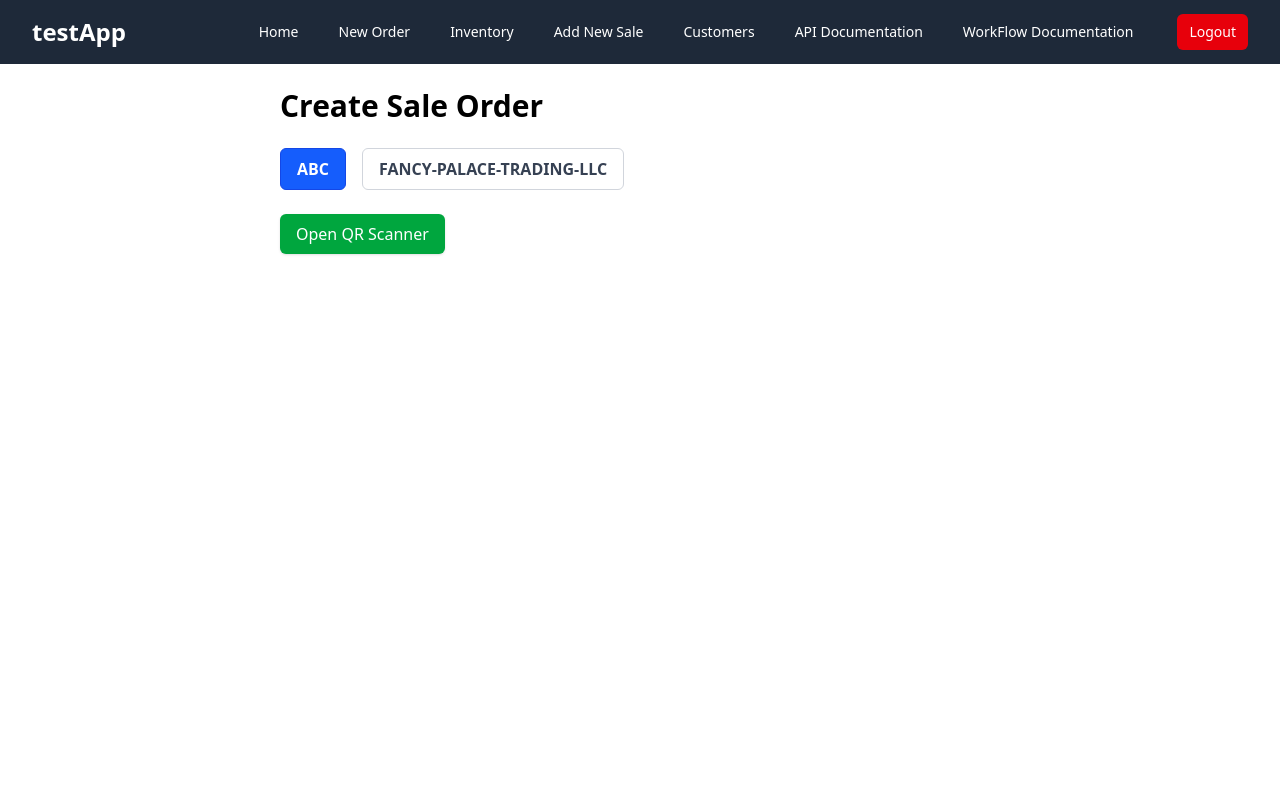
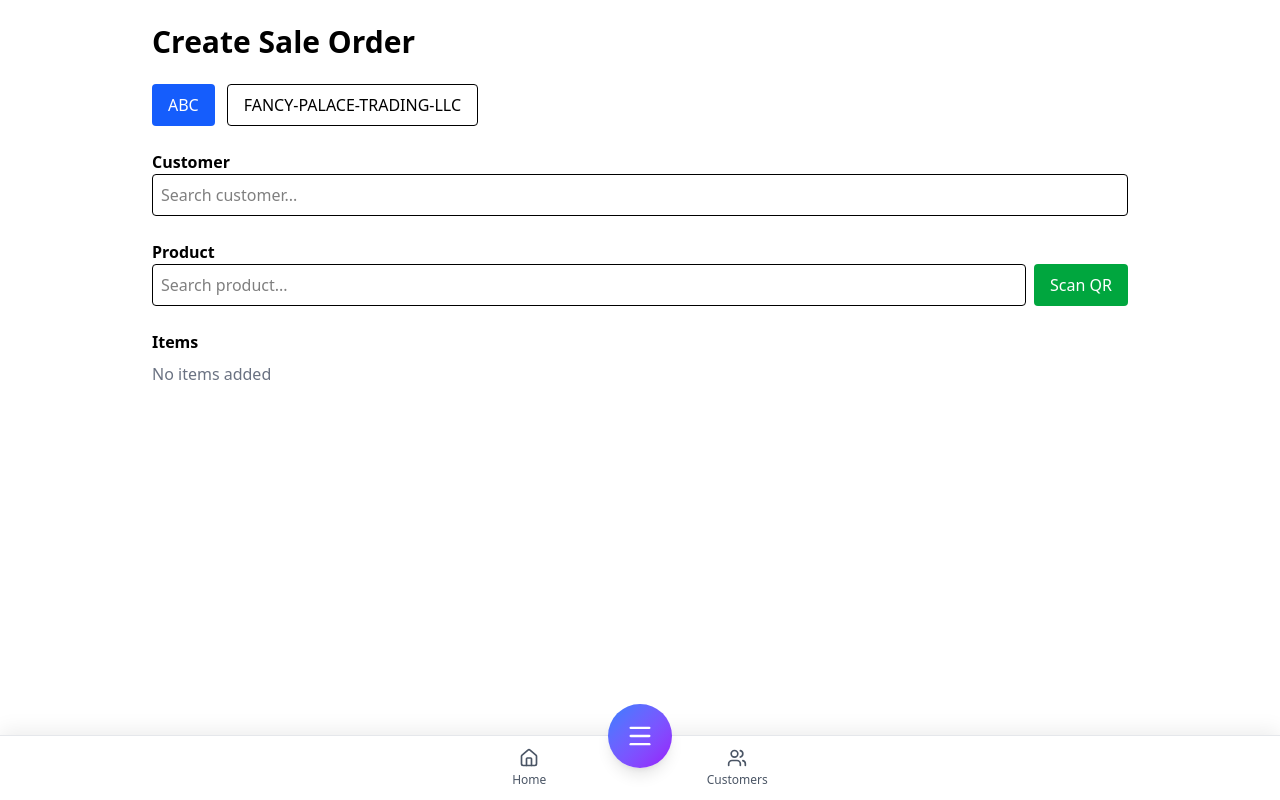
Before and after one commit to jaseeerr/tallypos, a React (Vite) app in the folder client/: page /addSaleOrder in a window 1280 px wide. Built offline with nearby package versions, Linux system fonts and the light colour scheme; sample sign-in values are in the browser's storage.

Commit message:
saleOrderv1

```diff
--- a/client/src/components/Navbar.jsx
+++ b/client/src/components/Navbar.jsx
@@ -1,112 +1,164 @@
-import { useState, useEffect } from "react";
-import { Link, useNavigate } from "react-router-dom";
+"use client"
 
-function Navbar() {
-  const [isOpen, setIsOpen] = useState(false);
-  const navigate = useNavigate();
+import { useState } from "react"
+import { useNavigate } from "react-router-dom"
+import { Home, ShoppingCart, Package, Users, Menu, X, FileText, GitBranch, LogOut, Plus } from "lucide-react"
 
-  // All routes stored in one array
+function BottomNavbar() {
+  const [isMenuOpen, setIsMenuOpen] = useState(false)
+  const navigate = useNavigate()
+
   const navList = [
-    { name: "Home", path: "/" },
-    { name: "New Order", path: "/addSaleOrder" },
-    { name: "Inventory", path: "/products" },
-    { name: "Add New Sale", path: "/sale" },
-    { name: "Customers", path: "/customers" },
-    { name: "API Documentation", path: "/api-doc" },
-    { name: "WorkFlow Documentation", path: "/workflow" },
-  ];
+    { name: "Home", path: "/", icon: Home },
+    { name: "New Order", path: "/addSaleOrder", icon: ShoppingCart },
+    { name: "Inventory", path: "/products", icon: Package },
+    { name: "Add New Sale", path: "/sale", icon: Plus },
+    { name: "Customers", path: "/customers", icon: Users },
+    { name: "API Documentation", path: "/api-doc", icon: FileText },
+    { name: "WorkFlow Documentation", path: "/workflow", icon: GitBranch },
+  ]
 
-  // Logout function
   const handleLogout = () => {
-    localStorage.removeItem("token");
-    navigate("/auth");
-  };
+    localStorage.removeItem("token")
+    setIsMenuOpen(false)
+    navigate("/auth")
+  }
 
-  // Redirect if no token
-  useEffect(() => {
-    const token = localStorage.getItem("token");
-    if (!token) navigate("/auth");
-  }, [navigate]);
+  const handleNavigation = (path) => {
+    navigate(path)
+    setIsMenuOpen(false)
+  }
 
   return (
-    <nav className="bg-gray-800 text-white">
-      <div className="max-w-7xl mx-auto px-4 sm:px-6 lg:px-8">
-        <div className="flex items-center justify-between h-16">
+    <>
+      {/* Overlay when menu is open */}
+      {isMenuOpen && (
+        <div
+          className="fixed inset-0 bg-black/40 backdrop-blur-sm z-40 transition-all duration-300"
+          onClick={() => setIsMenuOpen(false)}
+        />
+      )}
 
-          {/* Logo */}
-          <div className="flex items-center">
-            <h2 className="text-2xl font-semibold">testApp</h2>
-          </div>
-
-          {/* Desktop Menu */}
-          <div className="hidden md:block">
-            <div className="ml-10 flex items-baseline space-x-4">
-              {navList.map((item) => (
-                <Link
-                  key={item.path}
-                  to={item.path}
-                  className="hover:bg-gray-700 px-3 py-2 rounded-md text-sm font-medium"
-                >
-                  {item.name}
-                </Link>
-              ))}
+      {/* Radial Menu Popup */}
+      {isMenuOpen && (
+        <div className="fixed bottom-24 left-1/2 -translate-x-1/2 z-50">
+          <div className="relative">
+            {/* Menu Items in a vertical stack */}
+            <div className="flex flex-col gap-2 items-center animate-[slideUp_0.3s_ease-out]">
+              {navList.map((item, index) => {
+                const Icon = item.icon
+                return (
+                  <button
+                    key={item.path}
+                    onClick={() => handleNavigation(item.path)}
+                    className="group bg-white hover:bg-blue-50 rounded-2xl px-6 py-4 shadow-lg hover:shadow-xl transition-all duration-200 flex items-center gap-3 min-w-[240px] animate-[fadeIn_0.3s_ease-out] border border-gray-100"
+                    style={{ animationDelay: `${index * 30}ms` }}
+                  >
+                    <div className="bg-gradient-to-br from-blue-500 to-purple-600 p-2 rounded-xl group-hover:scale-110 transition-transform duration-200">
+                      <Icon className="w-5 h-5 text-white" />
+                    </div>
+                    <span className="text-gray-800 font-medium text-sm">{item.name}</span>
+                  </button>
+                )
+              })}
 
               {/* Logout Button */}
               <button
                 onClick={handleLogout}
-                className="bg-red-600 hover:bg-red-700 px-3 py-2 rounded-md text-sm font-medium ml-4"
+                className="group bg-white hover:bg-red-50 rounded-2xl px-6 py-4 shadow-lg hover:shadow-xl transition-all duration-200 flex items-center gap-3 min-w-[240px] animate-[fadeIn_0.3s_ease-out] border border-gray-100"
+                style={{ animationDelay: `${navList.length * 30}ms` }}
               >
-                Logout
+                <div className="bg-gradient-to-br from-red-500 to-pink-600 p-2 rounded-xl group-hover:scale-110 transition-transform duration-200">
+                  <LogOut className="w-5 h-5 text-white" />
+                </div>
+                <span className="text-gray-800 font-medium text-sm">Logout</span>
               </button>
             </div>
           </div>
+        </div>
+      )}
 
-          {/* Mobile menu button */}
-          <div className="md:hidden flex items-center">
+      {/* Bottom Navbar */}
+      <nav className="fixed bottom-0 left-0 right-0 z-30 pb-safe">
+        {/* White navbar background - half height of circle */}
+        <div className="relative bg-white border-t border-gray-200 shadow-[0_-4px_20px_rgba(0,0,0,0.08)]">
+          <div className="h-16 flex items-center justify-around px-4 max-w-md mx-auto">
+            {/* Quick Access Button - Home */}
             <button
-              onClick={() => setIsOpen(!isOpen)}
-              className="p-2 rounded-md hover:bg-gray-700 text-gray-300 hover:text-white"
+              onClick={() => navigate("/")}
+              className="flex flex-col items-center gap-1 p-2 rounded-xl hover:bg-gray-50 transition-colors duration-200 group"
             >
-              <svg className="h-6 w-6" fill="none" stroke="currentColor">
-                {isOpen ? (
-                  <path strokeLinecap="round" strokeLinejoin="round" strokeWidth="2" d="M6 18L18 6M6 6l12 12" />
+              <Home className="w-5 h-5 text-gray-600 group-hover:text-blue-600 transition-colors duration-200" />
+              <span className="text-xs text-gray-600 group-hover:text-blue-600 transition-colors duration-200">
+                Home
+              </span>
+            </button>
+
+            {/* Floating Circle Menu Button - positioned to overlap */}
+            <div className="absolute left-1/2 -translate-x-1/2 -top-8">
+              <button
+                onClick={() => setIsMenuOpen(!isMenuOpen)}
+                className={`w-16 h-16 rounded-full shadow-lg hover:shadow-xl transition-all duration-300 flex items-center justify-center ${
+                  isMenuOpen
+                    ? "bg-gradient-to-br from-purple-600 to-blue-600 scale-110 rotate-90"
+                    : "bg-gradient-to-br from-blue-500 to-purple-600 hover:scale-105"
+                }`}
+              >
+                {isMenuOpen ? (
+                  <X className="w-7 h-7 text-white transition-transform duration-300" />
                 ) : (
-                  <path strokeLinecap="round" strokeLinejoin="round" strokeWidth="2" d="M4 6h16M4 12h16M4 18h16" />
+                  <Menu className="w-7 h-7 text-white transition-transform duration-300" />
                 )}
-              </svg>
+              </button>
+            </div>
+
+            {/* Quick Access Button - Customers */}
+            <button
+              onClick={() => navigate("/customers")}
+              className="flex flex-col items-center gap-1 p-2 rounded-xl hover:bg-gray-50 transition-colors duration-200 group"
+            >
+              <Users className="w-5 h-5 text-gray-600 group-hover:text-blue-600 transition-colors duration-200" />
+              <span className="text-xs text-gray-600 group-hover:text-blue-600 transition-colors duration-200">
+                Customers
+              </span>
             </button>
           </div>
         </div>
-      </div>
+      </nav>
 
-      {/* Mobile Dropdown */}
-      {isOpen && (
-        <div className="md:hidden px-2 pb-3 space-y-1">
-          {navList.map((item) => (
-            <Link
-              key={item.path}
-              to={item.path}
-              onClick={() => setIsOpen(false)}
-              className="block hover:bg-gray-700 px-3 py-2 rounded-md text-base font-medium"
-            >
-              {item.name}
-            </Link>
-          ))}
+      {/* Custom animations */}
+      <style>{`
+        @keyframes slideUp {
+          from {
+            opacity: 0;
+            transform: translateY(20px);
+          }
+          to {
+            opacity: 1;
+            transform: translateY(0);
+          }
+        }
 
-          {/* Logout Button */}
-          <button
-            onClick={() => {
-              setIsOpen(false);
-              handleLogout();
-            }}
-            className="block w-full text-left bg-red-600 hover:bg-red-700 px-3 py-2 rounded-md text-base font-medium"
-          >
-            Logout
-          </button>
-        </div>
-      )}
-    </nav>
-  );
+        @keyframes fadeIn {
+          from {
+            opacity: 0;
+            transform: scale(0.9);
+          }
+          to {
+            opacity: 1;
+            transform: scale(1);
+          }
+        }
+
+        /* Safe area for iOS devices */
+        @supports (padding-bottom: env(safe-area-inset-bottom)) {
+          .pb-safe {
+            padding-bottom: env(safe-area-inset-bottom);
+          }
+        }
+      `}</style>
+    </>
+  )
 }
 
-export default Navbar;
+export default BottomNavbar
--- a/client/src/pages/CreateSaleOrder.jsx
+++ b/client/src/pages/CreateSaleOrder.jsx
@@ -1,155 +1,331 @@
-import React, { useState } from "react";
+import React, { useEffect, useState } from "react";
 import axios from "axios";
+import QRBarcodeScanner from "react-qr-barcode-scanner";
 import { API_BASE } from "../utils/url";
-import QRBarcodeScanner from "react-qr-barcode-scanner";
+import MyAxiosInstance from "../utils/axios";
+export default function CreateSaleOrder() {
+  const axiosInstance = MyAxiosInstance()
+  const [activeCompany, setActiveCompany] = useState("ABC");
 
-export default function CreateSaleOrder() {
-  const [activeCompany, setActiveCompany] = useState("ABC");
+  /* =======================
+     CUSTOMER STATE
+  ======================= */
+  const [customerSearch, setCustomerSearch] = useState("");
+  const [customers, setCustomers] = useState([]);
+  const [selectedCustomer, setSelectedCustomer] = useState(null);
+
+  /* =======================
+     PRODUCT STATE
+  ======================= */
+  const [productSearch, setProductSearch] = useState("");
+  const [products, setProducts] = useState([]);
+  const [selectedProduct, setSelectedProduct] = useState(null);
+
+  const [items, setItems] = useState([]);
+
+  /* =======================
+     SCANNER STATE
+  ======================= */
   const [scannerOpen, setScannerOpen] = useState(false);
-
-  const [scannedValue, setScannedValue] = useState(null);
-  const [product, setProduct] = useState(null);
+  const [autoAdd, setAutoAdd] = useState(true);
   const [loadingProduct, setLoadingProduct] = useState(false);
 
-  // ---- FETCH PRODUCT USING NEW API ----
-  const fetchProduct = async (itemName) => {
-    try {
-      setLoadingProduct(true);
-      setProduct(null);
+  /* =======================
+     FETCH CUSTOMERS
+  ======================= */
+  useEffect(() => {
+    if (!customerSearch) return;
 
-      const res = await axios.get(`${API_BASE}/getProductBasic`, {
+    const fetchCustomers = async () => {
+      const res = await axios.get(`${API_BASE}/customers`, {
         params: {
+          search: customerSearch,
           companyName: activeCompany,
-          itemName,
         },
       });
 
+      if (res.data.ok) setCustomers(res.data.items);
+    };
+
+    fetchCustomers();
+  }, [customerSearch, activeCompany]);
+
+  /* =======================
+     FETCH PRODUCTS (SEARCH)
+  ======================= */
+  useEffect(() => {
+    if (!productSearch) return;
+
+    const fetchProducts = async () => {
+      const res = await axiosInstance.get(`/inventory`, {
+        params: {
+          search: productSearch,
+          companyName: activeCompany,
+        },
+      });
+
+      if (res.data.ok) setProducts(res.data.items);
+    };
+
+    fetchProducts();
+  }, [productSearch, activeCompany]);
+
+  /* =======================
+     FETCH PRODUCT BY ID
+  ======================= */
+  const fetchProductById = async (id) => {
+    try {
+      setLoadingProduct(true);
+      setSelectedProduct(null);
+
+      const res = await axios.post(
+        `${API_BASE}/inventory/${id}`,
+        { companyName: activeCompany }
+      );
+
       if (res.data.ok) {
-        setProduct(res.data.item);
-      } else {
-        setProduct(null);
+        const prod = res.data.product;
+        setSelectedProduct(prod);
+
+        if (autoAdd && !prod.disable) {
+          addItem(prod);
+        }
       }
     } catch (err) {
-      console.error("Fetch product error:", err);
-      setProduct(null);
-    }
-
-    setLoadingProduct(false);
-  };
-
-  // ---- HANDLE SCAN RESULT ----
-  const handleScan = (data) => {
-    if (!data?.text) return;
-
-    const text = data.text.trim();
-    console.log("📦 SCANNED:", text);
-
-    if (text !== scannedValue) {
-      setScannedValue(text);
-      fetchProduct(text);
+      console.error(err);
+    } finally {
+      setLoadingProduct(false);
     }
   };
 
-  const handleError = (err) => {
-    console.error("Scanner Error:", err);
+  /* =======================
+     ADD ITEM TO LIST
+  ======================= */
+  const addItem = (prod) => {
+    setItems((prev) => [
+      ...prev,
+      {
+        productId: prod._id,
+        name: prod.NAME,
+        group: prod.GROUP,
+        qty: 1,
+        rate: 0,
+        amount: 0,
+      },
+    ]);
+    setSelectedProduct(null);
+    setScannerOpen(false);
+  };
+
+  /* =======================
+     SCAN HANDLER
+  ======================= */
+  const handleScan = (data) => {
+    if (data?.text) {
+      fetchProductById(data.text.trim());
+    }
   };
 
   return (
-    <div className="p-6 max-w-3xl mx-auto">
-      {/* PAGE TITLE */}
-      <h2 className="text-3xl font-bold mb-6">Create Sale Order</h2>
+    <div className="max-w-5xl mx-auto p-6 space-y-6">
+      <h2 className="text-3xl font-bold">Create Sale Order</h2>
 
-      {/* COMPANY SELECTOR */}
-      <div className="flex gap-4 mb-6">
-        {["ABC", "FANCY-PALACE-TRADING-LLC"].map((comp) => (
+      {/* =======================
+         COMPANY SELECT
+      ======================= */}
+      <div className="flex gap-3">
+        {["ABC", "FANCY-PALACE-TRADING-LLC"].map((c) => (
           <button
-            key={comp}
-            onClick={() => setActiveCompany(comp)}
-            className={`px-4 py-2 rounded-md font-semibold border transition ${
-              activeCompany === comp
-                ? "bg-blue-600 text-white border-blue-700"
-                : "bg-white text-gray-700 border-gray-300 hover:bg-gray-100"
+            key={c}
+            onClick={() => setActiveCompany(c)}
+            className={`px-4 py-2 rounded ${
+              activeCompany === c
+                ? "bg-blue-600 text-white"
+                : "border"
             }`}
           >
-            {comp}
+            {c}
           </button>
         ))}
       </div>
 
-      {/* OPEN SCANNER */}
-      <button
-        onClick={() => {
-          setScannerOpen(true);
-          setScannedValue(null);
-          setProduct(null);
-        }}
-        className="bg-green-600 text-white px-4 py-2 rounded-md shadow hover:bg-green-700"
-      >
-        Open QR Scanner
-      </button>
+      {/* =======================
+         CUSTOMER SEARCH
+      ======================= */}
+      <div>
+        <label className="font-semibold">Customer</label>
+        <input
+          value={customerSearch}
+          onChange={(e) => setCustomerSearch(e.target.value)}
+          placeholder="Search customer..."
+          className="w-full border p-2 rounded"
+        />
 
-      {/* CAMERA MODAL */}
-      {scannerOpen && (
-        <div className="fixed inset-0 bg-black bg-opacity-50 flex justify-center items-center z-40">
-          <div className="bg-white p-5 rounded-lg w-full max-w-md relative">
+        {customers.length > 0 && (
+          <div className="border mt-2 rounded bg-white max-h-40 overflow-auto">
+            {customers.map((c) => (
+              <div
+                key={c._id}
+                onClick={() => {
+                  setSelectedCustomer(c);
+                  setCustomerSearch(c.name);
+                  setCustomers([]);
+                }}
+                className="p-2 hover:bg-gray-100 cursor-pointer"
+              >
+                {c.name}
+              </div>
+            ))}
+          </div>
+        )}
+      </div>
 
-            {/* CLOSE BUTTON */}
+      {/* =======================
+         PRODUCT SEARCH
+      ======================= */}
+      <div>
+        <label className="font-semibold">Product</label>
+        <div className="flex gap-2">
+          <input
+            value={productSearch}
+            onChange={(e) => setProductSearch(e.target.value)}
+            placeholder="Search product..."
+            className="flex-1 border p-2 rounded"
+          />
+          <button
+            onClick={() => setScannerOpen(true)}
+            className="bg-green-600 text-white px-4 rounded"
+          >
+            Scan QR
+          </button>
+        </div>
+
+        {products.length > 0 && (
+          <div className="border mt-2 rounded bg-white max-h-40 overflow-auto">
+            {products.map((p) => (
+              <div
+                key={p._id}
+                onClick={() => fetchProductById(p._id)}
+                className="p-2 hover:bg-gray-100 cursor-pointer"
+              >
+                {p.NAME} ({p.GROUP})
+              </div>
+            ))}
+          </div>
+        )}
+      </div>
+
+      {/* =======================
+         ITEMS LIST
+      ======================= */}
+      <div>
+        <h3 className="font-semibold mb-2">Items</h3>
+        {items.length === 0 && (
+          <p className="text-gray-500">No items added</p>
+        )}
+
+        {items.map((item, i) => (
+          <div key={i} className="grid grid-cols-5 gap-2 mb-2">
+            <input value={item.name} disabled className="border p-2" />
+            <input
+              type="number"
+              value={item.qty}
+              onChange={(e) => {
+                const qty = Number(e.target.value);
+                setItems((prev) =>
+                  prev.map((it, idx) =>
+                    idx === i
+                      ? {
+                          ...it,
+                          qty,
+                          amount: qty * it.rate,
+                        }
+                      : it
+                  )
+                );
+              }}
+              className="border p-2"
+            />
+            <input
+              type="number"
+              value={item.rate}
+              onChange={(e) => {
+                const rate = Number(e.target.value);
+                setItems((prev) =>
+                  prev.map((it, idx) =>
+                    idx === i
+                      ? {
+                          ...it,
+                          rate,
+                          amount: rate * it.qty,
+                        }
+                      : it
+                  )
+                );
+              }}
+              className="border p-2"
+            />
+            <input value={item.amount} disabled className="border p-2" />
             <button
-              onClick={() => setScannerOpen(false)}
-              className="absolute top-2 right-2 text-gray-600 hover:text-black"
+              onClick={() =>
+                setItems((prev) => prev.filter((_, idx) => idx !== i))
+              }
+              className="text-red-600"
             >
               ✖
             </button>
+          </div>
+        ))}
+      </div>
 
-            <h3 className="text-lg font-semibold mb-4">Scan Product QR</h3>
+      {/* =======================
+         SCANNER MODAL
+      ======================= */}
+      {scannerOpen && (
+        <div className="fixed inset-0 bg-black/50 flex items-center justify-center">
+          <div className="bg-white p-4 rounded w-full max-w-md">
+            <h3 className="font-semibold mb-2">Scan Product</h3>
 
-            {/* SCANNER COMPONENT */}
-            <div className="w-full h-64 bg-black rounded overflow-hidden border">
-              <QRBarcodeScanner
-                onUpdate={(err, data) => {
-                  if (err) handleError(err);
-                  if (data) handleScan(data);
-                }}
-                style={{ width: "100%", height: "100%" }}
+            <label className="flex items-center gap-2 mb-2">
+              <input
+                type="checkbox"
+                checked={autoAdd}
+                onChange={() => setAutoAdd(!autoAdd)}
               />
-            </div>
+              Auto add to items
+            </label>
 
-            {/* LOADING */}
-            {loadingProduct && (
-              <p className="text-center text-gray-600 mt-3">Searching...</p>
-            )}
+            <QRBarcodeScanner
+              onUpdate={(err, data) => {
+                if (data) handleScan(data);
+              }}
+              style={{ width: "100%" }}
+            />
 
-            {/* PRODUCT FOUND */}
-            {product && (
-              <div className="mt-4 bg-gray-50 border rounded p-4">
-                <h4 className="font-semibold text-lg mb-2 text-gray-800">
-                  Product Found
-                </h4>
+            {loadingProduct && <p>Loading...</p>}
 
-                <p><strong>Name:</strong> {product.itemName}</p>
-                <p><strong>Code:</strong> {product.itemCode}</p>
-                <p><strong>Available Qty:</strong> {product.availableQty}</p>
-                <p><strong>Opening Qty:</strong> {product.openingQty}</p>
-                <p><strong>Closing Qty:</strong> {product.closingQty}</p>
+            {selectedProduct && !autoAdd && (
+              <div className="mt-3 border p-3 rounded">
+                <p><b>Name:</b> {selectedProduct.NAME}</p>
+                <p><b>Group:</b> {selectedProduct.GROUP}</p>
+                <p><b>Company:</b> {selectedProduct.companyName}</p>
 
-                {product.imageUrl && (
-                  <img
-                    src={`${API_BASE}${product.imageUrl}`}
-                    alt="product"
-                    className="h-24 w-24 rounded mt-3 object-cover"
-                  />
-                )}
+                <button
+                  disabled={selectedProduct.disable}
+                  onClick={() => addItem(selectedProduct)}
+                  className="mt-2 bg-blue-600 text-white px-3 py-1 rounded disabled:bg-gray-400"
+                >
+                  Add Item
+                </button>
               </div>
             )}
 
-            {/* PRODUCT NOT FOUND */}
-            {!loadingProduct && scannedValue && !product && (
-              <p className="text-red-600 text-center mt-4">
-                No product found for:
-                <br />
-                <span className="font-bold">{scannedValue}</span>
-              </p>
-            )}
+            <button
+              onClick={() => setScannerOpen(false)}
+              className="mt-3 text-red-600"
+            >
+              Close
+            </button>
           </div>
         </div>
       )}
--- a/client/src/pages/SalesList.jsx
+++ b/client/src/pages/SalesList.jsx
@@ -362,7 +362,7 @@ const goToSaleDetails = (billNo) => {
               <div
                 key={sale._id}
                   onDoubleClick={() => goToSaleDetails(sale.billNo)}
-
+                  onClick={() => goToSaleDetails(sale.billNo)}
                 className="bg-white/80 backdrop-blur-sm rounded-2xl shadow-lg border border-white/50 p-6 hover:shadow-xl hover:scale-[1.01] transition-all duration-300"
               >
                 <div className="grid grid-cols-1 md:grid-cols-2 lg:grid-cols-6 gap-4 items-center">
--- a/client/src/utils/axios.js
+++ b/client/src/utils/axios.js
@@ -26,7 +26,7 @@ const MyAxiosInstance = (opt) => {
         if (opt == 1) {
           localStorage.removeItem("guardToken");
         } else {
-          localStorage.removeItem("adminToken");
+          localStorage.removeItem("token");
         }
 
         // 🔁 Refresh the page
```
Also changed, not shown: 1 other file (tests, documents, lock files or other folders).
